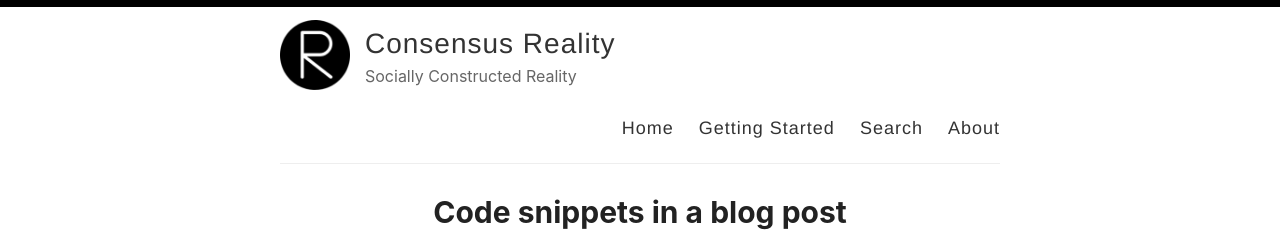
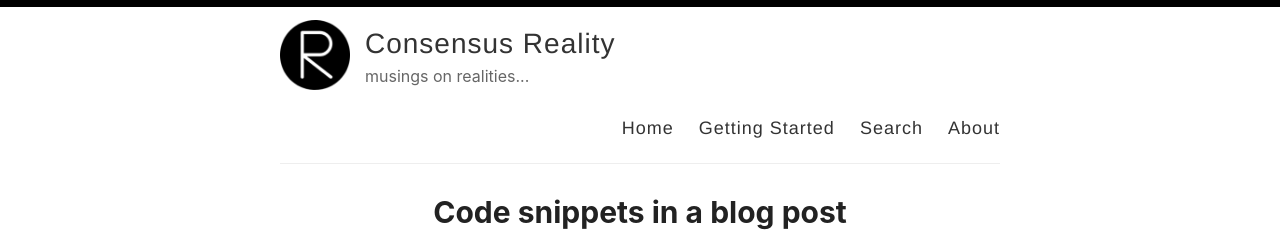
Before and after one commit to derek-rc/reverie-blog, a Jekyll site: the page built from index.html, in a window 1280 px wide. Shown: the top 250 px of the page. Built offline with Jekyll 4.4.1, drawn with Linux system fonts in a browser that asks for light colours; the list of posts is cut into pages by our own code; part of the change alters nothing that is shown.

Commit message:
Update _config.yml

```diff
--- a/_config.yml
+++ b/_config.yml
@@ -9,7 +9,7 @@ name: Consensus Reality
 author: Derek RC
 
 # Short bio or description (displayed in the header)
-description: Socially Constructed Reality
+description: musings on realities...
 
 # URL of your avatar or profile pic (you could use your GitHub profile pic)
 avatar: /images/reverie.png
@@ -20,21 +20,10 @@ avatar: /images/reverie.png
 
 # Includes an icon in the footer for each username you enter
 footer-links:
-  dribbble:
   email: amit.d.merchant@gmail.com
-  facebook:
-  flickr:
   github: amitmerchant1990/reverie
-  instagram:
-  linkedin:
-  pinterest:
   rss: rss
   twitter: amit_merchant
-  stackoverflow:
-  youtube: # channel/<your_long_string> or user/<user-name>
-  googleplus: # anything in your profile username that comes after plus.google.com/
-  playconsole:
-
 
 # Enter your Disqus shortname (not your username) to enable commenting on posts
 # You can find your shortname on the Settings page of your Disqus account
```
